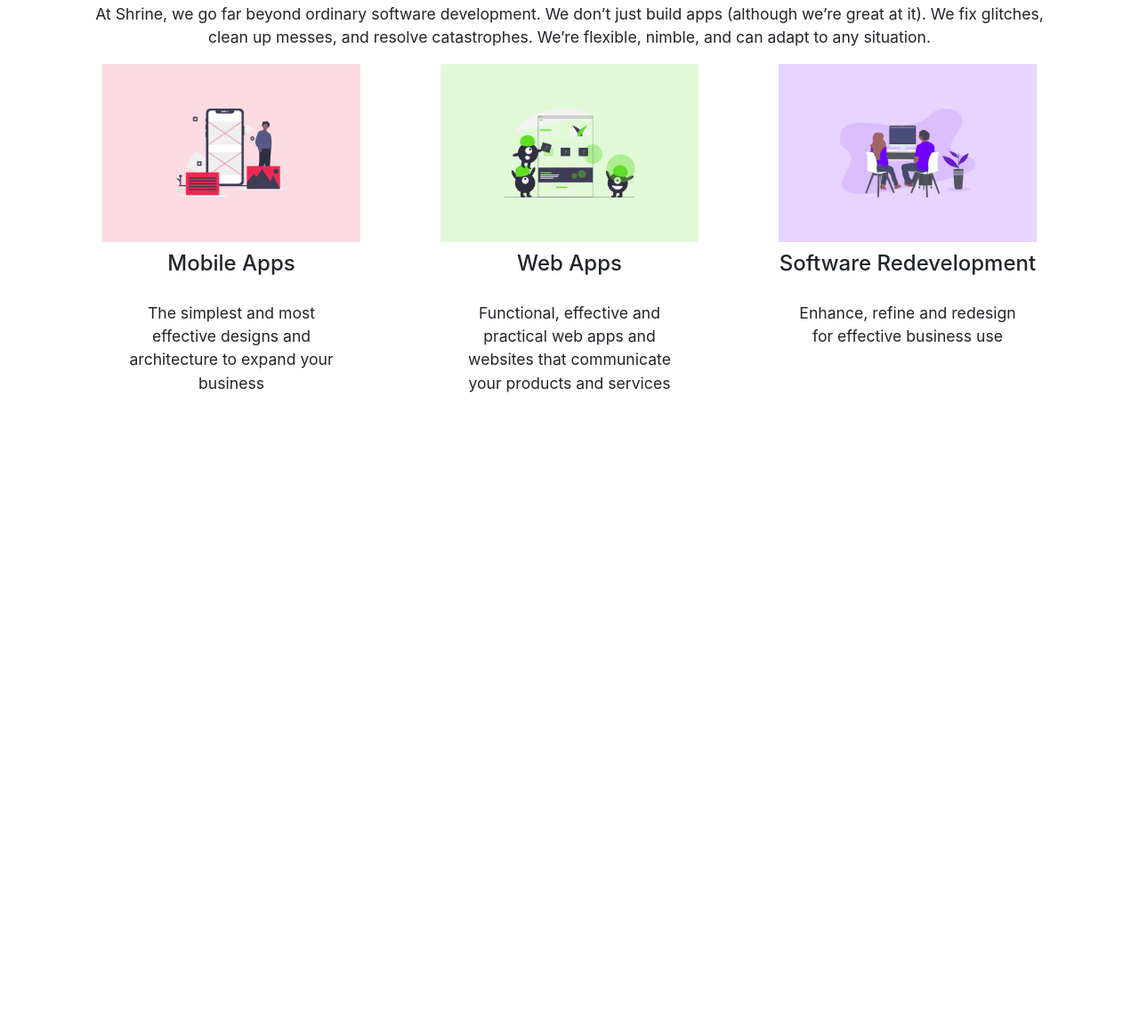
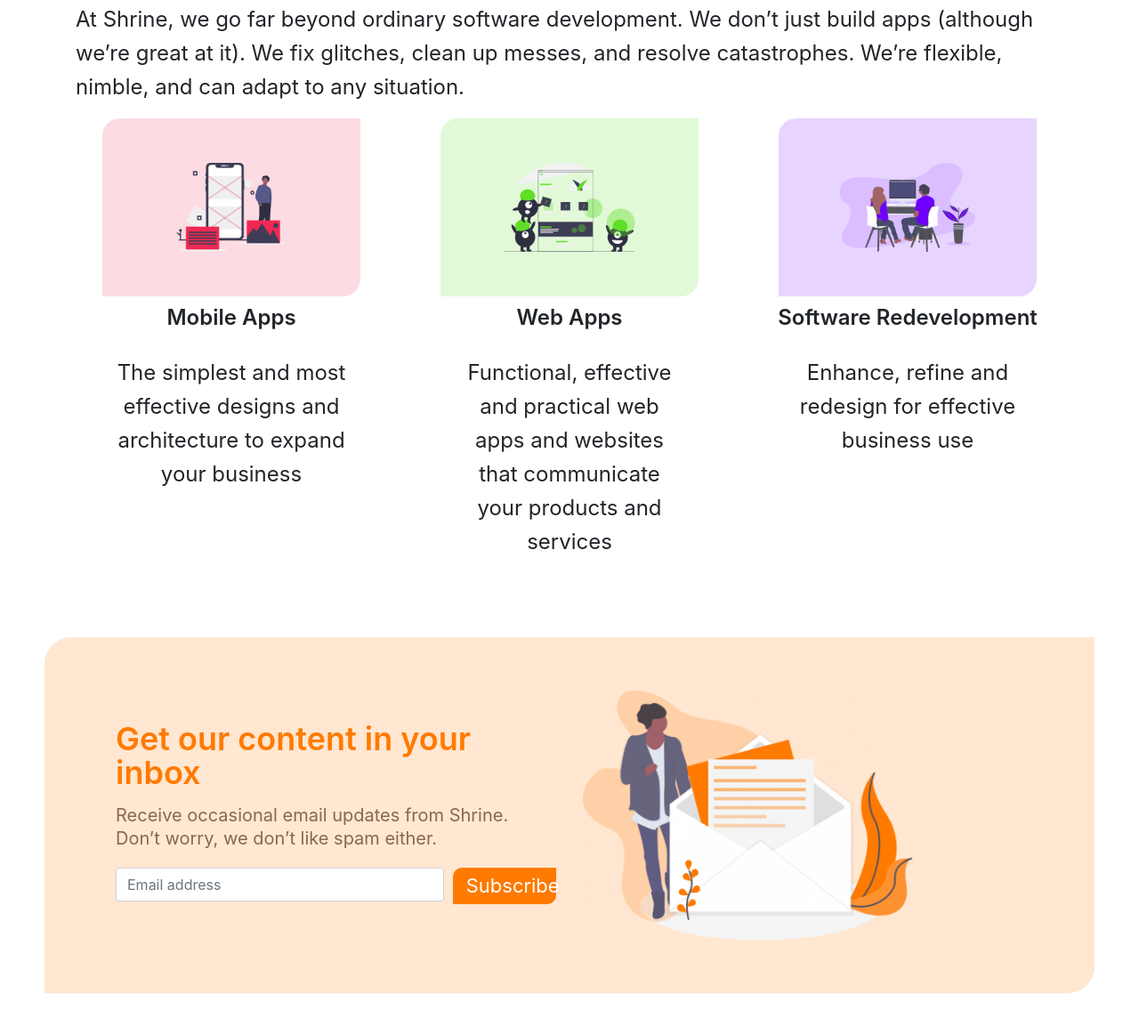
Before and after one commit to SyedAli00896/lucidspring, a Gatsby site: page / in a window 1280 px wide. Shown: the part 534-1688 px from the top of the page at 89% size. Before the commit the page ends 1004 px from the top, so only its background shows below. Built offline with nearby package versions, Linux system fonts and the light colour scheme; Gatsby itself is replaced by a stand-in of ours.

Commit message:
newsletter

```diff
--- a/src/Styles/styles.css
+++ b/src/Styles/styles.css
@@ -31,31 +31,74 @@
 }
 
 #heading {
-  font-size: 2.3em;
+  font-size: 55px;
+  font-weight: 600;
   color: #ff7a00;
 }
 
 p {
-  font-size: 1.1em;
-  text-align: center;
+  font-size: 24px;
+  line-height: 38px;
+
+  font-weight: 400;
 }
 
 .services {
-  background: "blue";
   margin: 0px 30px;
+  border-radius: 20px 0px;
 }
 
 .serviceImage {
-  background: "blue";
   margin: 50px 60px;
 }
 #cardtitle {
   padding: 10px 15px;
+  font-size: 24px;
+  font-weight: 600;
 }
 #carddescription {
   padding: 10px 45px;
-  line-height: 1.5em;
+  line-height: 38px;
+  font-size: 24px;
+  font-weight: 400;
+}
+
+.newsletterContainer {
+  background-color: #ffe7d1;
+  padding: 60px 80px;
+  margin: 70px 50px;
+  border-radius: 30px 0px;
+}
+
+#newsletterRow {
+  justify-content: space-evenly;
+  align-items: center;
+}
+#newsletterImage {
+  justify-content: center;
+}
+#nlTitle {
+  color: #ff7a00;
+  text-align: left;
+  font-size: 36px;
+  font-weight: 600;
+}
+#nlDesciption {
+  color: #89684b;
+  text-align: left;
+  font-size: 20px;
+  font-weight: 400;
+  line-height: 26px;
 }
 img {
   object-fit: contain;
 }
+#submit {
+  font-size: 22px;
+  border-width: 0;
+  width: 100%;
+  background-color: #ff7a00;
+  color: #ffffff;
+  padding: 4px 15px;
+  border-radius: 10px 0px;
+}
--- /dev/null
+++ b/src/components/Newsletter.js
@@ -0,0 +1,54 @@
+import React from "react"
+import {
+  Form,
+  Row,
+  Col,
+  InputGroup,
+  Button,
+  FormControl,
+} from "react-bootstrap"
+import "../Styles/styles.css"
+import { LIGHT_ORANGE_COLOUR } from "../Constants"
+export const Newsletter = props => {
+  return (
+    <div className="newsletterContainer">
+      <Row id="newsletterRow">
+        <Col lg={6} md={6} sm={12}>
+          <div>
+            <p id="nlTitle">Get our content in your inbox</p>
+            <p id="nlDesciption">
+              Receive occasional email updates from Shrine. Don’t worry, we
+              don’t like spam either.
+            </p>
+            <Form>
+              <Form.Row>
+                <Col sm={6} lg={9} className="my-1">
+                  <Form.Label htmlFor="inlineFormInputName" srOnly>
+                    Name
+                  </Form.Label>
+                  <Form.Control
+                    id="inlineFormInputName"
+                    placeholder="Email address"
+                  />
+                </Col>
+
+                <Col sm={6} lg={3} className="my-1">
+                  <Button id="submit">Subscribe</Button>
+                </Col>
+              </Form.Row>
+            </Form>
+          </div>
+        </Col>
+        <Col lg={6} md={6} sm={12}>
+          <div id="newsletterImage">
+            <img
+              src={require("../images/newletter-signup.png")}
+              height="280"
+              alt="No File"
+            />
+          </div>
+        </Col>
+      </Row>
+    </div>
+  )
+}
--- a/src/components/Services.js
+++ b/src/components/Services.js
@@ -12,8 +12,8 @@ export const Services = props => {
           <img {...props} className="serviceImage" height="100" alt="No File" />
         </div>
         <div>
-          <h4 id="cardtitle">{props.title}</h4>
-          <p id="carddescription">{props.description}</p>
+          <h2 id="cardtitle">{props.title}</h2>
+          <h2 id="carddescription">{props.description}</h2>
         </div>
       </div>
     </Col>
--- a/src/pages/index.js
+++ b/src/pages/index.js
@@ -3,6 +3,7 @@ import { Link } from "gatsby"
 import { Container, Row, Col } from "react-bootstrap"
 import Header from "../components/header"
 import { Services } from "../components/Services"
+import { Newsletter } from "../components/Newsletter"
 import SEO from "../components/seo"
 import "../Styles/styles.css"
 import "bootstrap/dist/css/bootstrap.min.css"
@@ -74,6 +75,8 @@ const IndexPage = () => (
         />
       </Row>
     </Container>
+    <Newsletter />
+    <div style={{ padding: 30 }}></div>
     <SEO title="Home" />
   </div>
 )
```
Also changed, not shown: src/images/newletter-signup.png (added).
